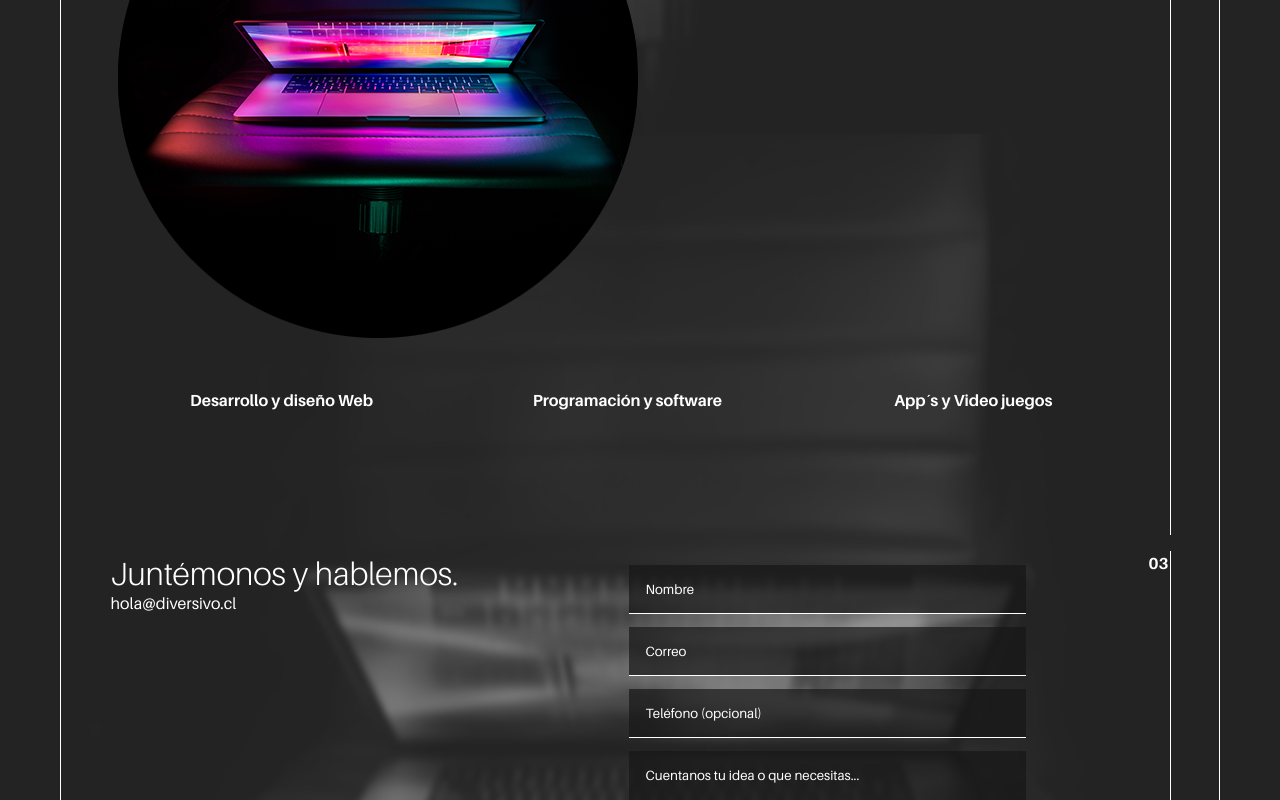
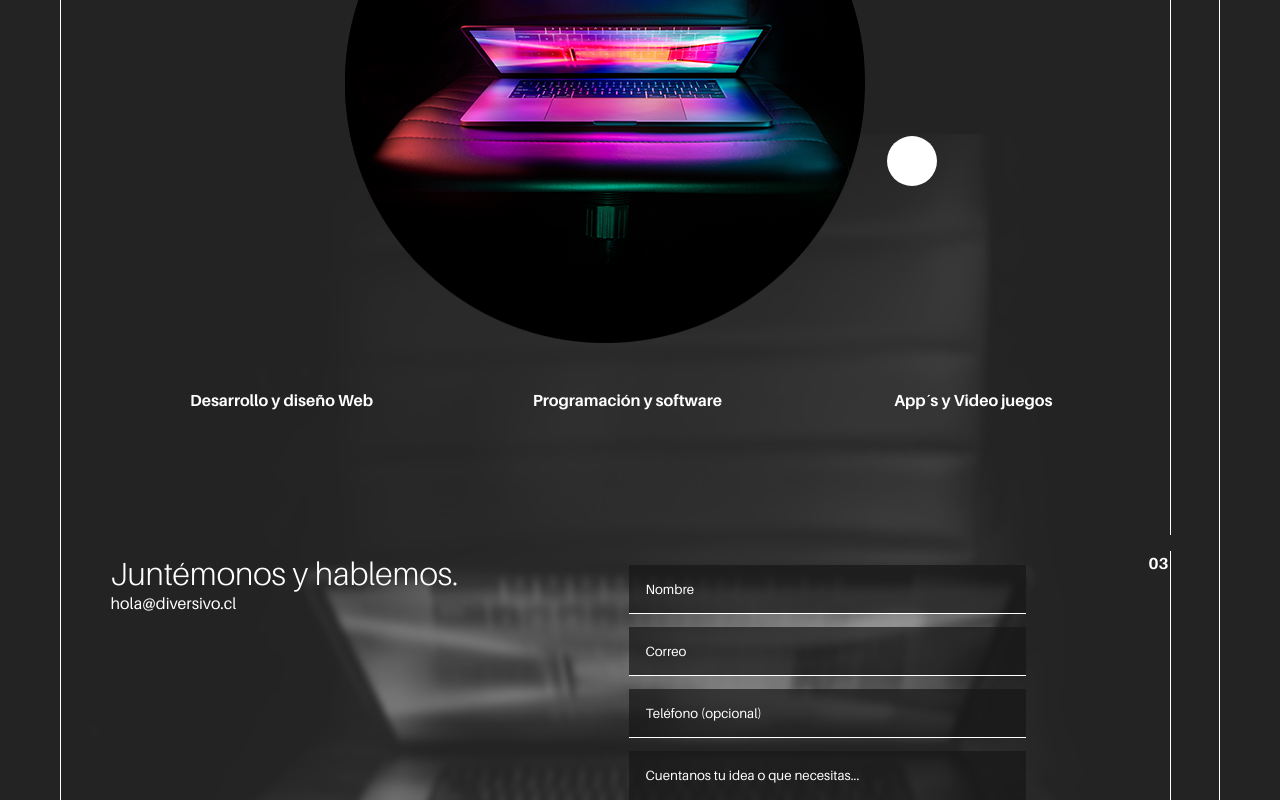
Before and after one commit to diversivo/landing, a website built with webpack: page client/public/index.html in a window 1280 px wide. Both pictures are taken after a click on the element "Desarrollo y diseño Web". Shown: the part 1146-1946 px from the top of the page. Built offline with nearby package versions, Linux system fonts and the light colour scheme.

Commit message:
cambio de imagenes
y grid

```diff
--- a/client/public/index.html
+++ b/client/public/index.html
@@ -40,8 +40,6 @@
         <div class="box service-content services" id="services-desc">
           <h4>Todos te van a decir que son los mejores. Nosotros la tenemos clara: Lo que nos hace diferentes es una sola cosa;
             Nunca nos Aburrimos.</h4>
-
-          <div></div>
         </div>
         <div class="box service service-button service-1" id="web">
           <h5>Desarrollo y diseño Web</h5>
--- a/client/src/js/index.js
+++ b/client/src/js/index.js
@@ -35,17 +35,14 @@ function checkContent(content){
   name.setCustomValidity('');
 }
 
-
 const bgMovil = new Image();
 const bgWeb = new Image();
 const bgDesarrollo = new Image();
-
 const servWeb = new Image();
 
 bgMovil.src = '/img/bg-movil.jpg';
 bgWeb.src = '/img/bg-web.jpg';
 bgDesarrollo.src = '/img/bg-desarrollo.jpg';
-
 servWeb.src = '/img/circle-service-web.png';
 
 const services = {
@@ -56,11 +53,14 @@ const services = {
   },
   'web': {
     pre: 'Desarrollo y diseño web 2.1',
-    title: 'Lleva tus ideas a la web',
+    title: 'Lleva tus<br> ideas a <br>la web',
     desc: 'Creamos sitios web desde cero, ofrecemos soluciones variadas, desde sitios auto-administrables a SPA, a sitios que requieren mucha mantención y de alto tráfico.',
     note: 'Creamos y administramos sitios web sin mentirle a nadie.',
     bg: bgWeb,
-    img: servWeb
+    img: servWeb,
+    circle: 'circle-web',
+    imageClass: 'img-web',
+    titleClass: 'title-web'
   },
   'software': {
     title: 'Frontend y Backend a tus servicios.',
@@ -74,9 +74,15 @@ const serviceClickHandler = (event) => {
   let description = services[event.currentTarget.id];
   let servicesDesc = document.getElementById('services-desc');
 
-  document.getElementById('services').firstElementChild.innerHTML = description.title;
-  servicesDesc.firstElementChild.innerHTML = description.desc;
-  servicesDesc.innerHTML = `<img src="${description.img.src}">`;
+  const info = `
+              <div class="services-box">
+              <h1 class="${description.titleClass}">${description.title}</h1>
+              <img class="${description.imageClass}" src="${description.img.src}">
+              <div class="circle ${description.circle}"></div>
+              </div>
+              `
+
+  servicesDesc.innerHTML = info;
   document.body.style.backgroundImage = `url('${description.bg.src}')`;
 };
 
--- a/client/src/sass/base/_init.scss
+++ b/client/src/sass/base/_init.scss
@@ -17,13 +17,13 @@
   --light-grey          :   #F1F1F1;
   --medium-grey         :   #EBEBEB;
   --strong-grey         :   #616161;
-  --hover         :   #288cac;
+  --hover               :   #288cac;
 
   --positivo            :   #0acd47;
   --negativo            :   #fc0000;
 
   --border-radius       :   6px;
-  --box-shadow          :   1px 1px 6px 4px rgba(0, 0, 0, 0.4);
+  --box-shadow          :   0px 3px 6px 4px rgba(0, 0, 0, 0.2);
 
   --font-light         :   100;
 }
--- a/client/src/sass/modules/grids/_services.scss
+++ b/client/src/sass/modules/grids/_services.scss
@@ -77,8 +77,8 @@
   transition: all .2s ease-in-out;
   height: 90px;
   top: 0;
+  cursor: pointer;
   &:hover{
-    padding-left: 2rem;
     top: -10px;
     background-color: var(--black);
     box-shadow: var(--box-shadow);
@@ -86,3 +86,51 @@
     transition: all .2s ease-in-out;
   }
 }
+
+.service-content{
+  display: flex;
+  align-content: center;
+  justify-content: center;
+  h1{
+    z-index: 1000;
+    position: relative;
+  }
+  img{
+    align-content: center;
+    margin: 0 auto;
+    position: absolute;
+  }
+  .img-web{
+    top: 1%;
+    left: 22%;
+  }
+}
+
+
+.services-box{
+  width: 100%;
+  position: relative;
+  display: flex;
+  align-content: center;
+  justify-content: center;
+  .title{
+    position: relative;
+    &-web{
+      right: 10%;
+    }
+  }
+}
+
+.circle{
+  width: 50px;
+  height: 50px;
+  border-radius: 50%;
+  background-color: white;
+  padding: 0;
+  margin: 0;
+  position: absolute;
+  &-web{
+    top: 60%;
+    right: 20%;
+  }
+}
```
Also changed, not shown: client/public/img/circle-service-app.png (added), client/public/img/circle-service-dev.png (added), client/src/sass/modules/_grids.scss (added).
